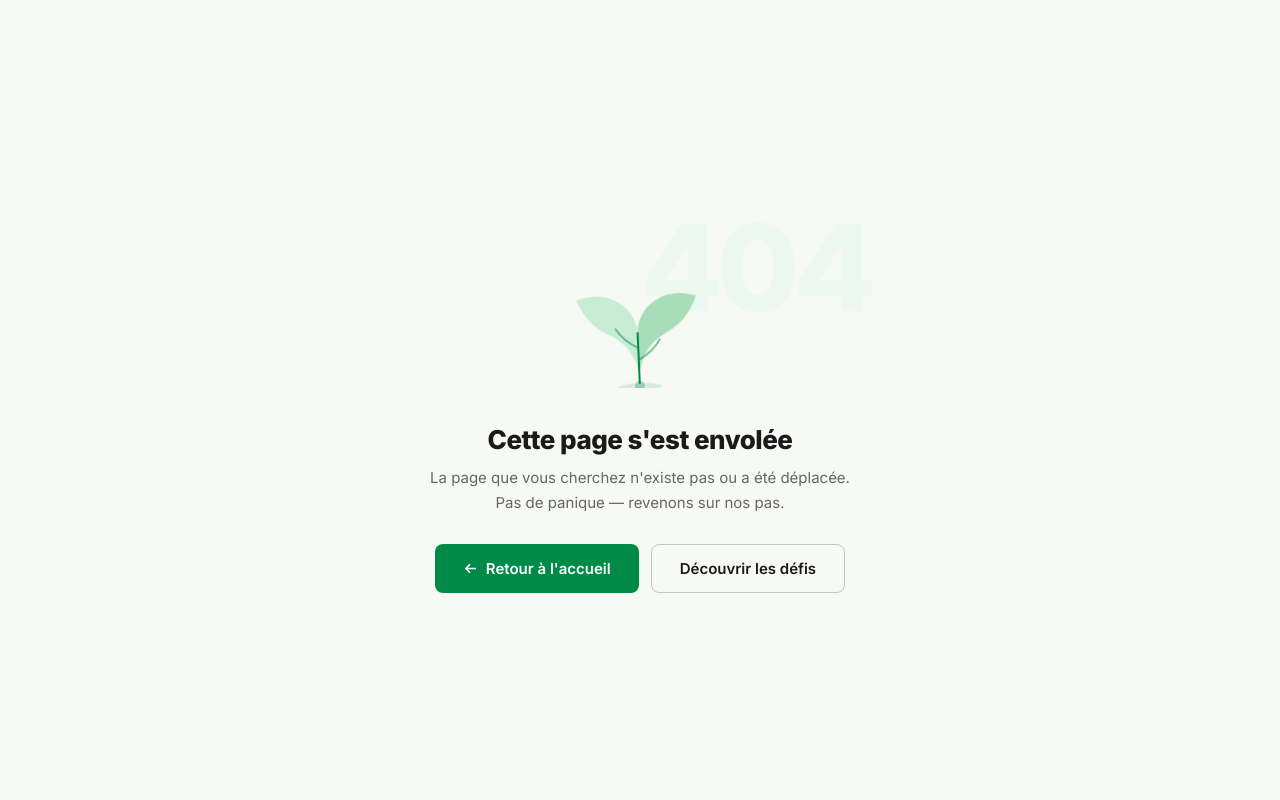
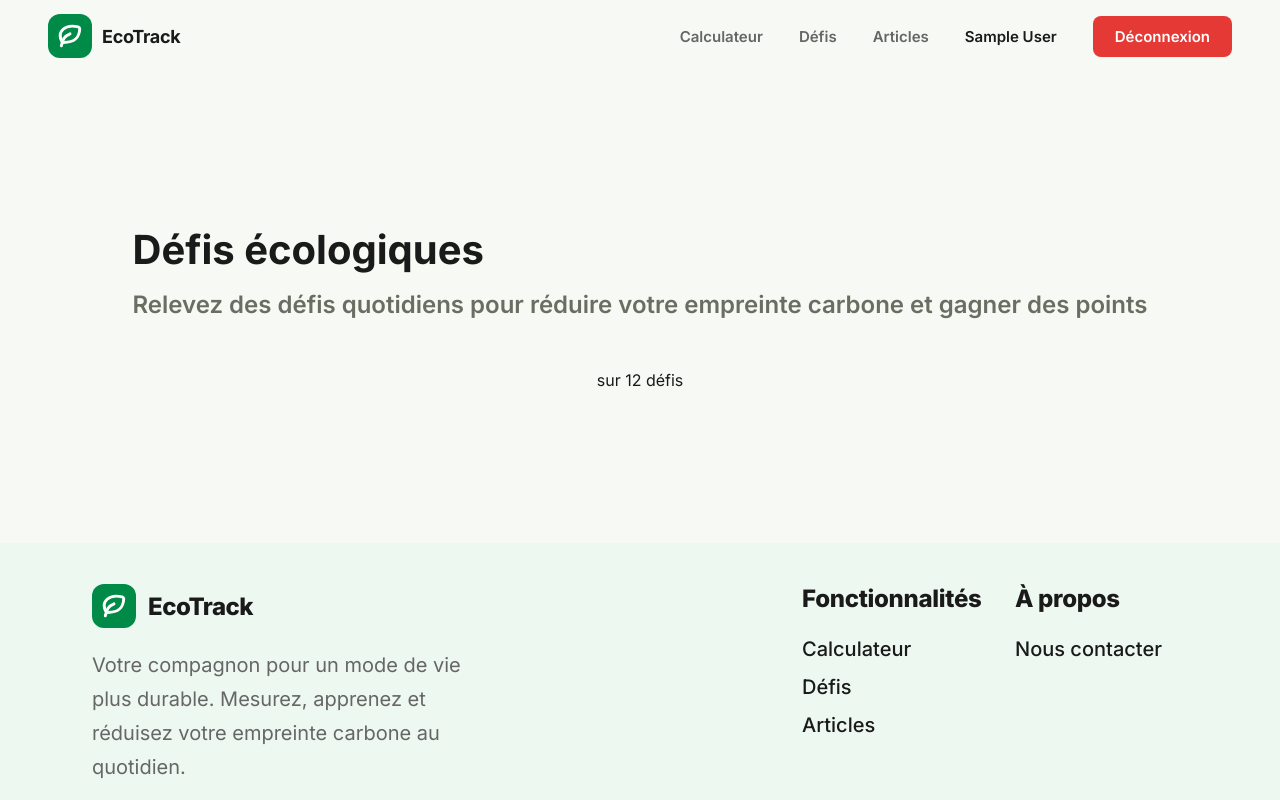
Before and after one commit to mgayvallet/EcoTrack, a PHP site: page /challenge in a window 1280 px wide. Run offline with PHP 8.4, Linux system fonts and the light colour scheme; the visitor is signed in with stand-in values (Sample User, id 1).

Commit message:
feat: add challenge page and update navigation links

```diff
--- a/public/index.php
+++ b/public/index.php
@@ -9,6 +9,7 @@ require SRC . 'helper.php';
 $router = new MVC\Router($_SERVER["REQUEST_URI"]);
 $router->get('/', "HomeController@index");
 $router->get('/calculator', "HomeController@showCalculatorPage")->auth();
+$router->get('/challenge', "HomeController@showChallengePage")->auth();
 
 $router->get('/login', "UserController@loginPage");
 $router->post('/login', "UserController@login");
--- /dev/null
+++ b/public/style/challenge.css
@@ -0,0 +1,16 @@
+hgroup {
+	display: flex;
+	flex-direction: column;
+	gap: 1rem;
+	margin-bottom: 51px;
+}
+hgroup h1 {
+    text-align: left;
+	font-size: 40px;
+	font-weight: 700;
+}
+hgroup p {
+	color: #6a6e62;
+	font-size: 24px;
+	font-weight: 600;
+}
--- a/src/Controllers/HomeController.php
+++ b/src/Controllers/HomeController.php
@@ -24,6 +24,18 @@ class HomeController
         require VIEWS . 'layout/layout.php';
     }
 
+
+
+    public function showChallengePage()
+    {
+        ob_start();
+        require VIEWS . 'App/challenge.php';
+        $content = ob_get_clean();
+
+        $title = 'EcoTrack - Défis';
+        require VIEWS . 'layout/layout.php';
+    }
+
     public function login()
     {
         $title = 'EcoTrack - Login';
--- /dev/null
+++ b/src/Views/App/challenge.php
@@ -0,0 +1,18 @@
+<link rel="stylesheet" href="./style/challenge.css">
+<hgroup>
+    <h1>Défis écologiques</h1>
+    <p>Relevez des défis quotidiens pour réduire votre empreinte carbone et gagner des points</p>
+</hgroup>
+<section>
+    <div class="container">
+        <div class="card">
+            <h2></h2>
+            <div>
+                <p><span></span> sur 12 défis</p>
+            </div>
+            <div class="progress-container">
+                <div class="progress-bar"></div>
+            </div>
+        </div>
+    </div>
+</section>
--- a/src/Views/layout/layout.php
+++ b/src/Views/layout/layout.php
@@ -21,8 +21,8 @@
             </a>
 
             <nav class="site-nav">
-        <a href="/calculateur">Calculateur</a>
-        <a href="/defis">Défis</a>
+                <a href="/calculator">Calculateur</a>
+                <a href="/challenge">Défis</a>
                 <a href="/articles">Articles</a>
                 <?php if (isset($_SESSION['user_id'])): ?>
                     <span class="user-name"><?= htmlspecialchars($_SESSION['user_name'] ?? '') ?></span>
@@ -53,7 +53,7 @@
                     <h4>Fonctionnalités</h4>
                     <ul>
                         <li><a href="/calculator">Calculateur</a></li>
-                        <li><a href="/defis">Défis</a></li>
+                        <li><a href="/challenge">Défis</a></li>
                         <li><a href="/articles">Articles</a></li>
                     </ul>
                 </div>
```
Lines whose indentation alone changed are shown as unchanged.
